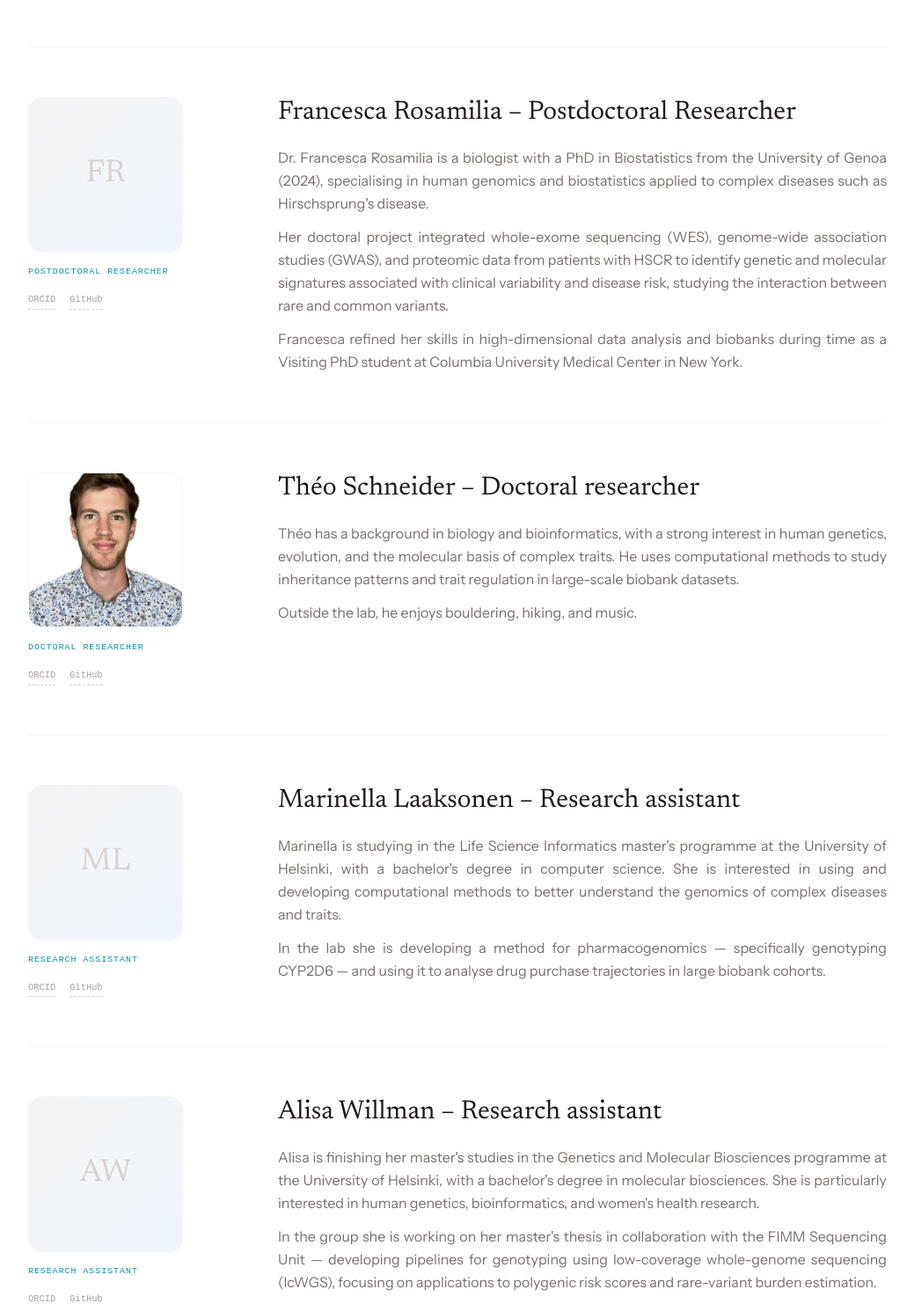
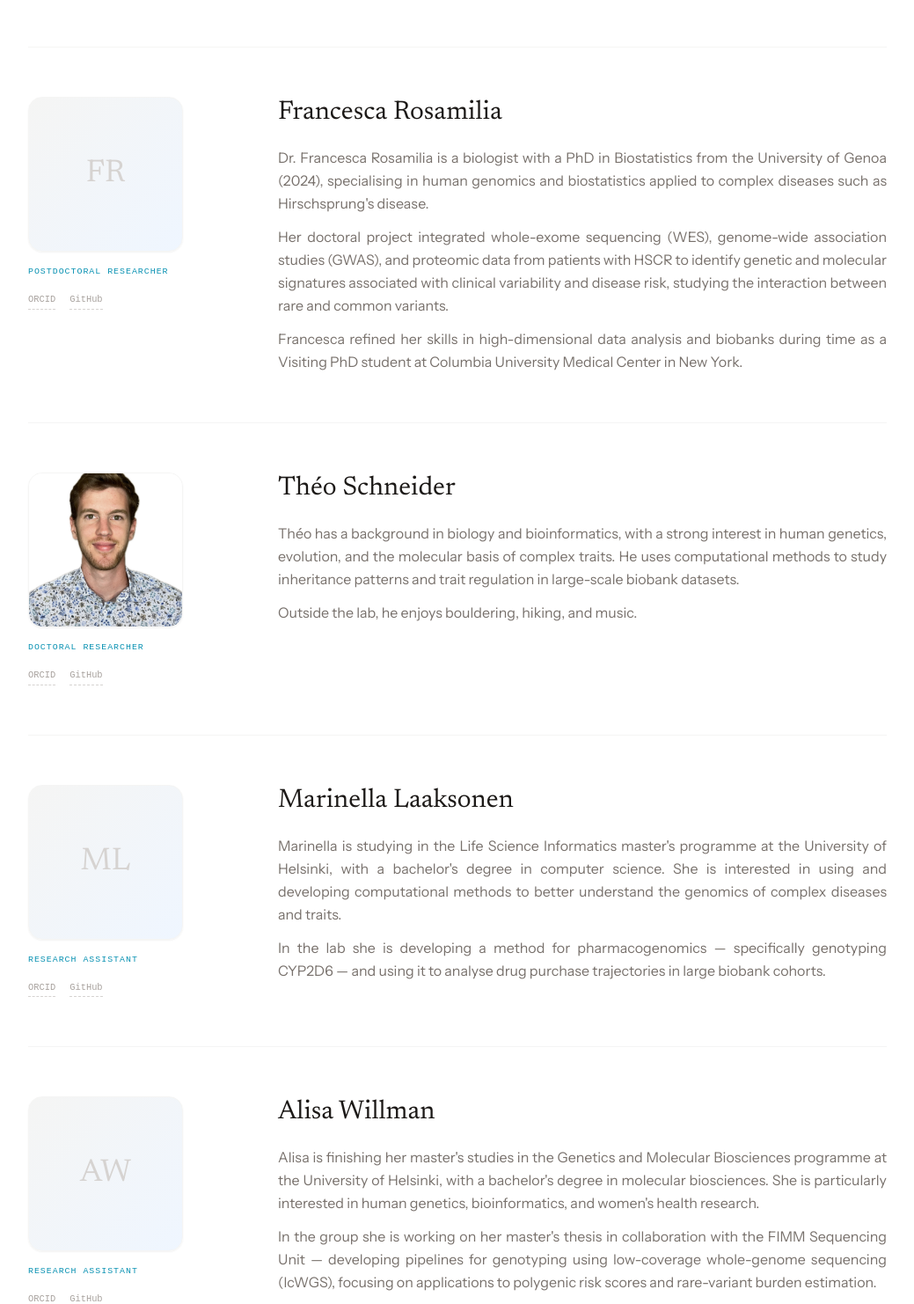
Before and after one commit to compstatgenlab/compstatgenlab.github.io, an Astro site: page /team in a window 1280 px wide. Shown: the part 1895-3377 px from the top of the page at 88% size, without its empty margins (120-1159 px from the left). Built offline with nearby package versions, Linux system fonts and the light colour scheme; Astro itself is replaced by a stand-in of ours; a web font is replaced by a local one.

Commit message:
removed roles from names

```diff
--- a/src/pages/team.astro
+++ b/src/pages/team.astro
@@ -3,7 +3,7 @@ import Page from '../layouts/Page.astro';
 
 const members = [
   {
-    name: 'Simone Rubinacci – PI',
+    name: 'Simone Rubinacci',
     role: 'FIMM-EMBL Group Leader',
     photo: '/images/lab/simone.jpg',
     initials: 'SR',
@@ -18,7 +18,7 @@ const members = [
     ],
   },
   {
-    name: 'Maarja Jõeloo – Postdoctoral researcher',
+    name: 'Maarja Jõeloo',
     role: 'Postdoctoral researcher',
     photo: null,
     initials: 'MJ',
@@ -33,7 +33,7 @@ const members = [
     ],
   },
   {
-    name: 'Francesca Rosamilia – Postdoctoral Researcher',
+    name: 'Francesca Rosamilia',
     role: 'Postdoctoral researcher',
     photo: null,
     initials: 'FR',
@@ -48,7 +48,7 @@ const members = [
     ],
   },
   {
-    name: 'Théo Schneider – Doctoral researcher',
+    name: 'Théo Schneider',
     role: 'Doctoral researcher',
     photo: '/images/lab/theo.jpg',
     initials: 'TS',
@@ -62,7 +62,7 @@ const members = [
     ],
   },
   {
-    name: 'Marinella Laaksonen – Research assistant',
+    name: 'Marinella Laaksonen',
     role: 'Research assistant',
     photo: null,
     initials: 'ML',
@@ -76,7 +76,7 @@ const members = [
     ],
   },
   {
-    name: 'Alisa Willman – Research assistant',
+    name: 'Alisa Willman',
     role: 'Research assistant',
     photo: null,
     initials: 'AW',
```
